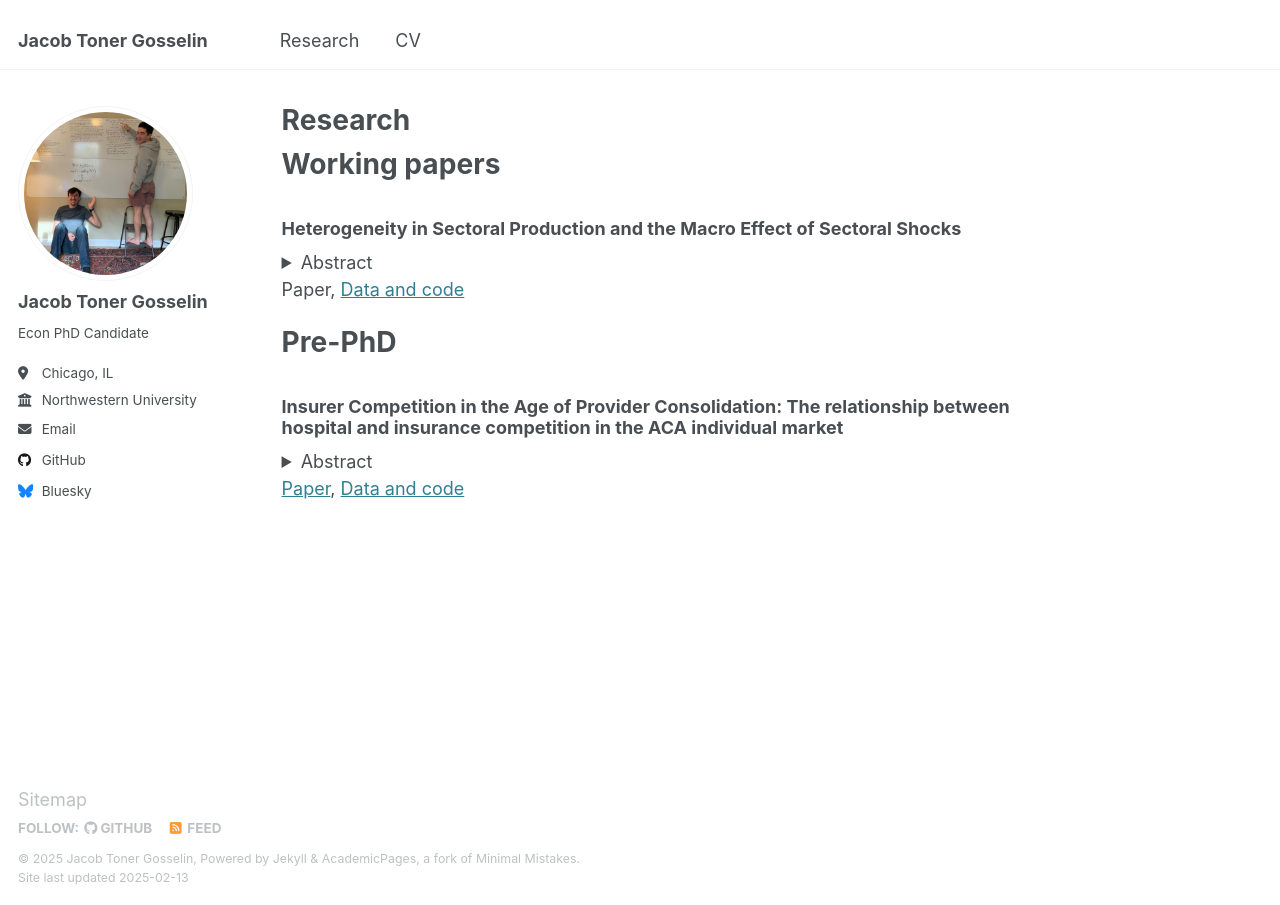
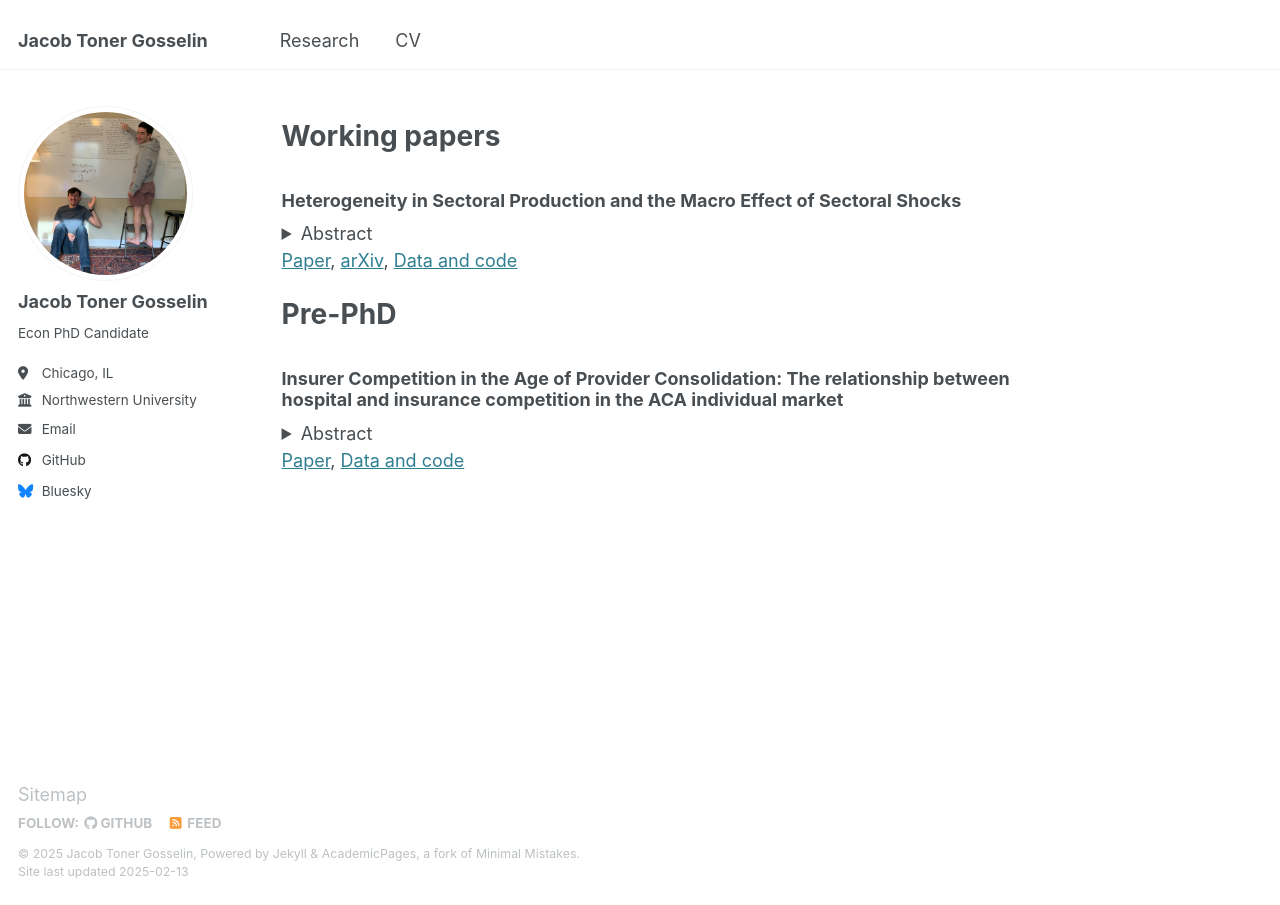
Before and after one commit to jacobgosselin/jacobgosselin.github.io, a Jekyll site: the page built from _pages/research.md, in a window 1280 px wide. Built offline with Jekyll 4.4.1, drawn with Linux system fonts in a browser that asks for light colours.

Commit message:
Update research.md

```diff
--- a/_pages/research.md
+++ b/_pages/research.md
@@ -1,6 +1,6 @@
 ---
 permalink: /research/
-title: "Research"
+title: ""
 author_profile: true
 redirect_from:
   - "/publications/"
@@ -17,7 +17,7 @@ redirect_from:
 The effect of a negative sectoral shock on GDP depends on how important the shocked sector is as a direct and indirect supplier and how easily sectors can substitute inputs. Past estimates of the parameters that determine these qualities in the US have been restrictive: they have not been allowed to vary across industries or across time. This paper uses a novel empirical strategy to relax those restrictions, by exploiting variation in input expenditure share shifts within industries rather than across industries. The resulting estimates exhibit significant sectoral and temporal heterogeneity, and are dynamically correlated with weighted patents. In a calibrated GE model of multi-sector production, this heterogeneity (1) raises[lowers] the GDP effect of negative shocks to sectors whose customers are less[more] able to substitute inputs (e.g. the GDP effect of ``Chemical products'' shocks rises), (2) raises[lowers] the GDP effect of negative sectoral shocks in years where sectors are less[more] able to substitute inputs, and (3) raises[lowers] the GDP effect of negative shocks to sectors as they become more[less] central input suppliers (e.g. between 1997 and 2023 the GDP effect of ``Paper products'' shocks fell and the GDP effect of ``Computer and electronic products'' shocks rose due to changes in their importance as input suppliers).
 </details>
 
-Paper, [Data and code](https://github.com/jacobgosselin/HeterogeousSectoralProduction)
+[Paper](https://arxiv.org/pdf/2502.07896), [arXiv](https://arxiv.org/abs/2502.07896), [Data and code](https://github.com/jacobgosselin/HeterogeousSectoralProduction)
 
 
 # Pre-PhD
```
